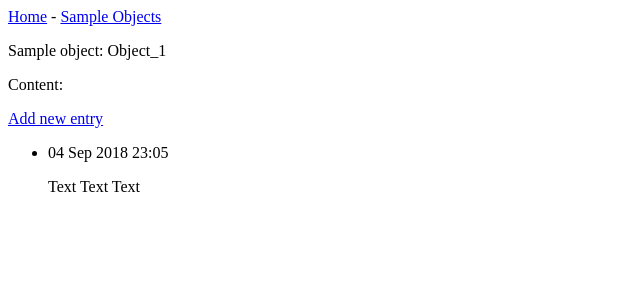
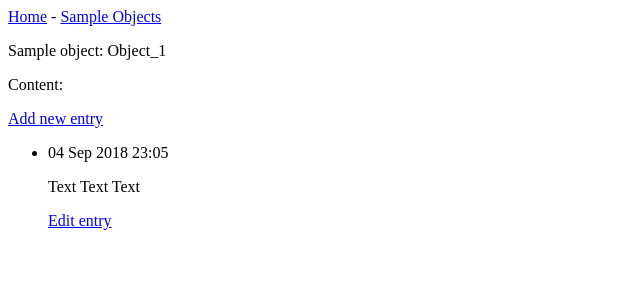
Before and after one commit to wojtbauer/Admin_panel, a Django app: page /sampleObjects/1/ in a window 1280 px wide. Shown: the top 300 px of the page, without its empty margins (0-640 px from the left). Run offline with Django 3.2, Linux system fonts and the light colour scheme; data comes from the database, SQL or seed files in the repository.

Commit message:
Edit entry in object

```diff
--- a/SampleApp/templates/SampleApp/sampleObject.html
+++ b/SampleApp/templates/SampleApp/sampleObject.html
@@ -13,6 +13,9 @@
     <li>
       <p>{{ entry.date_added|date:'d M Y H:i' }}</p>
       <p>{{ entry.text|linebreaks }}</p>
+      <p>
+        <a href="{% url 'SampleApp:edit_entry' entry.id %}">Edit entry</a>
+      </p>
     </li>
   {% empty %}
     <li>
--- a/SampleApp/urls.py
+++ b/SampleApp/urls.py
@@ -22,4 +22,6 @@ urlpatterns = [
     #Page for adding a new entry.
     path('new_entry/<int:sampleObject_id>/', views.new_entry, name='new_entry'),
 
+    #Page for editing an entry.
+    path('edit_entry/<int:entry_id>/', views.edit_entry, name='edit_entry'),
 ]
--- a/SampleApp/views.py
+++ b/SampleApp/views.py
@@ -51,3 +51,19 @@ def new_entry(request, sampleObject_id):
 
     context = {'sampleObject': sampleObject, 'form': form}
     return render(request, 'SampleApp/new_entry.html', context)
+
+def edit_entry(request, entry_id):
+    entry = Entry.objects.get(id=entry_id)
+    sampleObject = entry.sampleObject
+
+    if request.method != "POST":
+        form = EntryForm(instance=entry)
+    else:
+        form = EntryForm(instance=entry, data=request.POST)
+        if form.is_valid():
+            form.save()
+            return HttpResponseRedirect(reverse('SampleApp:sampleObject',
+            args=[sampleObject.id]))
+
+    context = {'entry': entry,'sampleObject': sampleObject, 'form': form}
+    return render(request, 'SampleApp/edit_entry.html', context)
```
Also changed, not shown: SampleApp/templates/SampleApp/edit_entry.html (added, +15 -0 lines).
